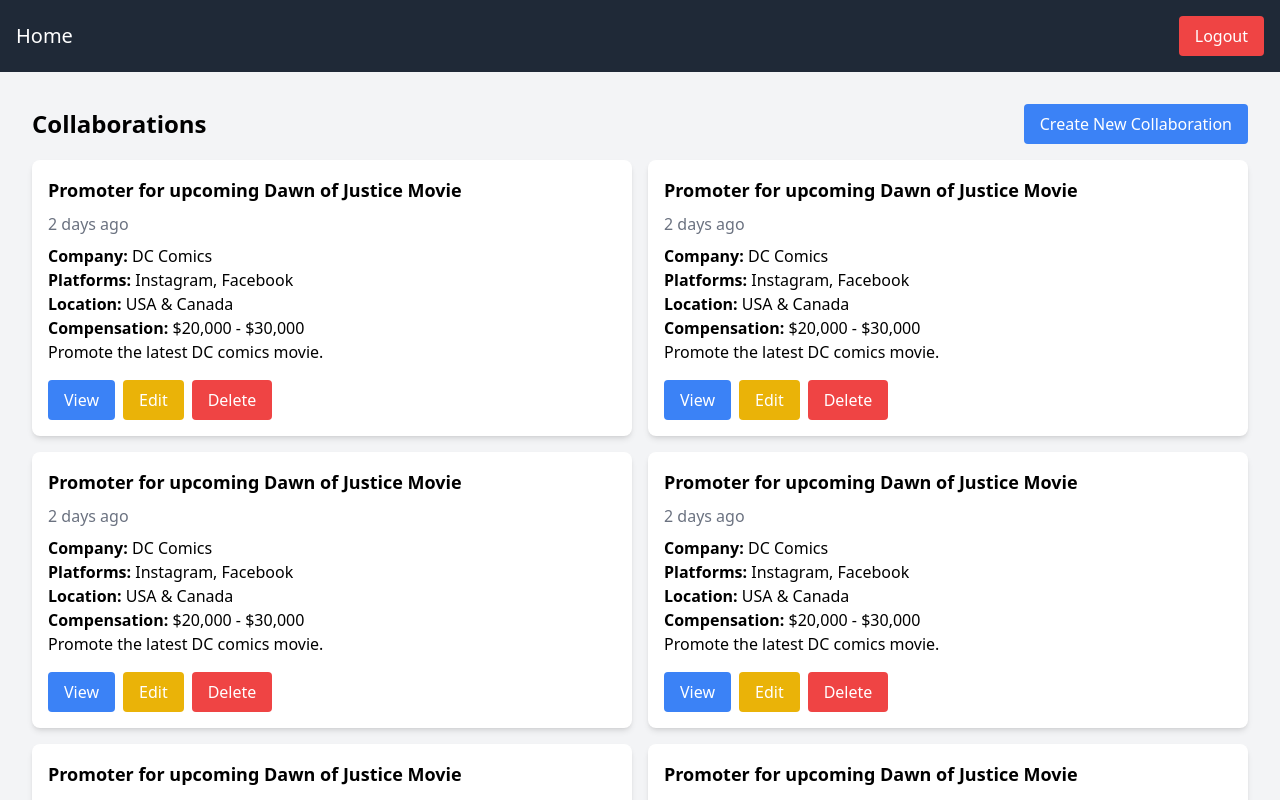
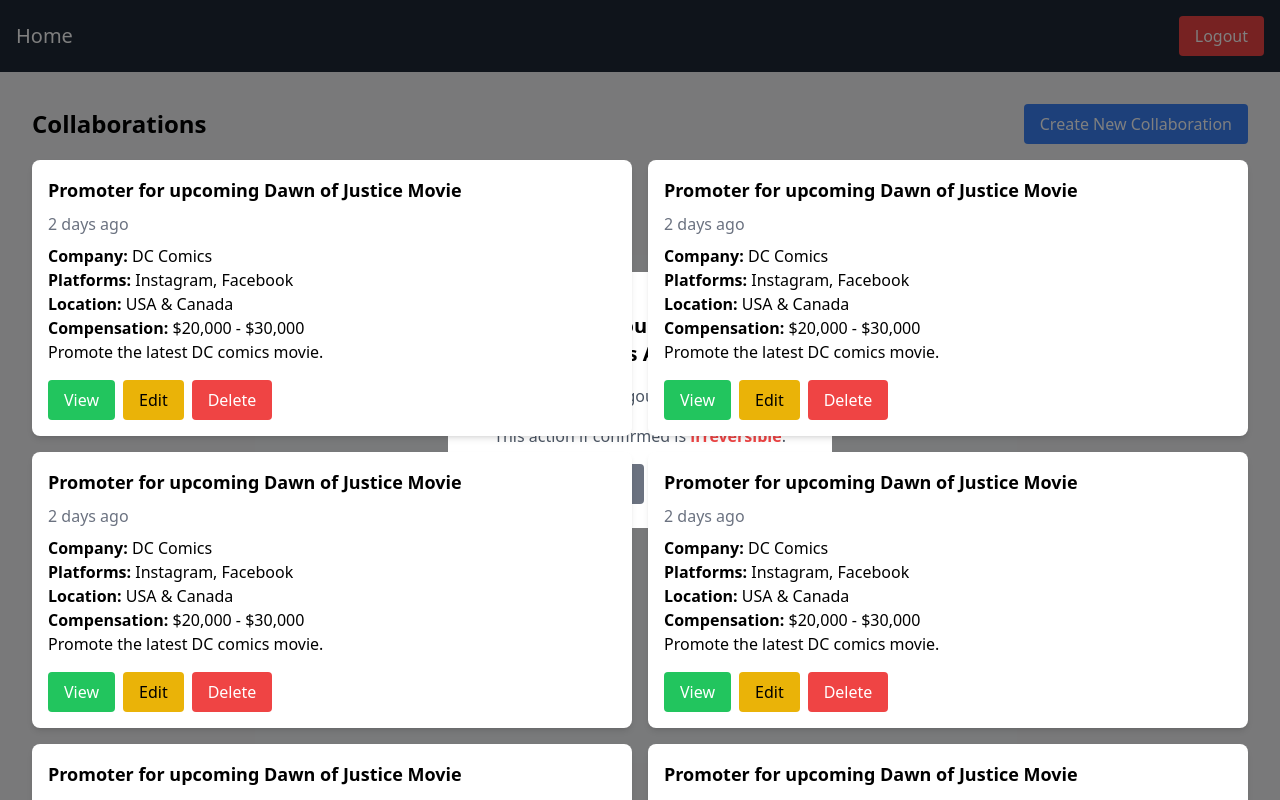
Before and after one commit to Bhowmikzar/brndcolab_form, a React (Create React App) app: page / in a window 1280 px wide. Both pictures are taken after a click on the button "Logout". Shown: the top 800 px of the page. Built offline with nearby package versions, Linux system fonts and the light colour scheme.

Commit message:
minor changes and add on feature

```diff
--- a/src/components/CollaborationCard.tsx
+++ b/src/components/CollaborationCard.tsx
@@ -1,4 +1,4 @@
-import React from "react";
+import React, { useState } from "react";
 
 interface CollaborationCardProps {
   id: number;
@@ -25,8 +25,23 @@
   onDelete,
   onEdit,
 }) => {
+  const [showModal, setShowModal] = useState(false);
+
+  const handleDeleteClick = () => {
+    setShowModal(true);
+  };
+
+  const handleConfirmDelete = () => {
+    onDelete(id);
+    setShowModal(false);
+  };
+
+  const handleCancelDelete = () => {
+    setShowModal(false);
+  };
+
   return (
-    <div className="bg-white p-4 rounded-lg shadow-md">
+    <div className="bg-white p-4 rounded-lg shadow-md relative">
       <h2 className="text-lg font-bold mb-2">{title}</h2>
       <p className="text-gray-500 mb-2">{daysAgo}</p>
       <p>
@@ -43,22 +58,53 @@
       </p>
       <p className="mb-4">{description}</p>
       <div className="flex space-x-2">
-        <button className="bg-blue-500 text-white px-4 py-2 rounded">
+        <button className="bg-green-500 text-white px-4 py-2 rounded">
           View
         </button>
         <button
-          className="bg-yellow-500 text-white px-4 py-2 rounded"
+          className="bg-yellow-500 text-black px-4 py-2 rounded"
           onClick={onEdit}
         >
           Edit
         </button>
         <button
           className="bg-red-500 text-white px-4 py-2 rounded"
-          onClick={() => onDelete(id)}
+          onClick={handleDeleteClick}
         >
           Delete
         </button>
       </div>
+
+      {showModal && (
+        <div className="fixed inset-0 flex items-center justify-center bg-black bg-opacity-50 z-50">
+          <div className="bg-white p-6 rounded-md w-96 z-50">
+            <div className="text-center">
+              <h2 className="text-xl font-bold my-4">
+                Are you sure you want to delete this collaboration?
+              </h2>
+              <p className="text-gray-600 mb-4">
+                You are about to{" "}
+                <span className="text-red-500 font-bold">permanently</span>{" "}
+                delete this collaboration. This action cannot be undone.
+              </p>
+              <div className="flex justify-around">
+                <button
+                  className="bg-gray-500 text-white px-4 py-2 rounded"
+                  onClick={handleCancelDelete}
+                >
+                  No, Don't delete
+                </button>
+                <button
+                  className="bg-red-500 text-white px-4 py-2 rounded"
+                  onClick={handleConfirmDelete}
+                >
+                  Yes, Delete
+                </button>
+              </div>
+            </div>
+          </div>
+        </div>
+      )}
     </div>
   );
 };
--- a/src/components/Navbar.tsx
+++ b/src/components/Navbar.tsx
@@ -1,13 +1,60 @@
-import React from "react";
+import React, { useState } from "react";
 
 const Navbar: React.FC = () => {
+  const [showModal, setShowModal] = useState(false);
+
+  const handleLogoutClick = () => {
+    setShowModal(true);
+  };
+
+  const closeModal = () => {
+    setShowModal(false);
+  };
+
   return (
-    <nav className="bg-gray-800 p-4 flex justify-between items-center">
-      <div className="text-white text-xl">Home</div>
-      <button className="bg-red-500 text-white px-4 py-2 rounded">
-        Logout
-      </button>
-    </nav>
+    <>
+      <nav className="bg-gray-800 p-4 flex justify-between items-center">
+        <div className="text-white text-xl">Home</div>
+        <button
+          className="bg-red-500 text-white px-4 py-2 rounded"
+          onClick={handleLogoutClick}
+        >
+          Logout
+        </button>
+      </nav>
+      {showModal && (
+        <div className="fixed inset-0 flex items-center justify-center bg-black bg-opacity-50">
+          <div className="bg-white p-6 rounded-md w-96">
+            <div className="text-center">
+              <h2 className="text-xl font-bold my-4">
+                Are you sure you want to logout from this Account?
+              </h2>
+              <p className="text-gray-600 mb-4">
+                You are about to logout from this account
+              </p>
+              <p className="text-gray-600 mb-4">
+                This action if confirmed is{" "}
+                <span className="text-red-500 font-bold">irreversible</span>.
+              </p>
+              <div className="flex justify-around">
+                <button
+                  className="bg-gray-500 text-white px-4 py-2 rounded"
+                  onClick={closeModal}
+                >
+                  No, Don't logout
+                </button>
+                <button
+                  className="bg-blue-500 text-white px-4 py-2 rounded"
+                  onClick={closeModal}
+                >
+                  Yes, logout
+                </button>
+              </div>
+            </div>
+          </div>
+        </div>
+      )}
+    </>
   );
 };
 
```
